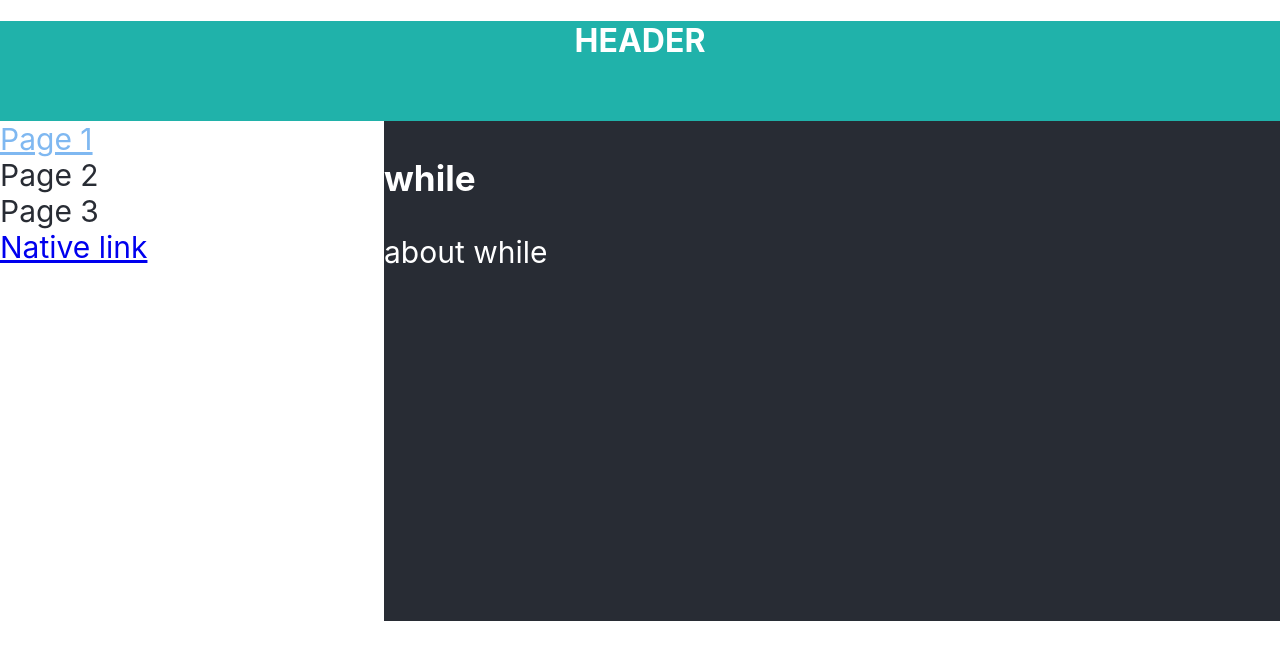
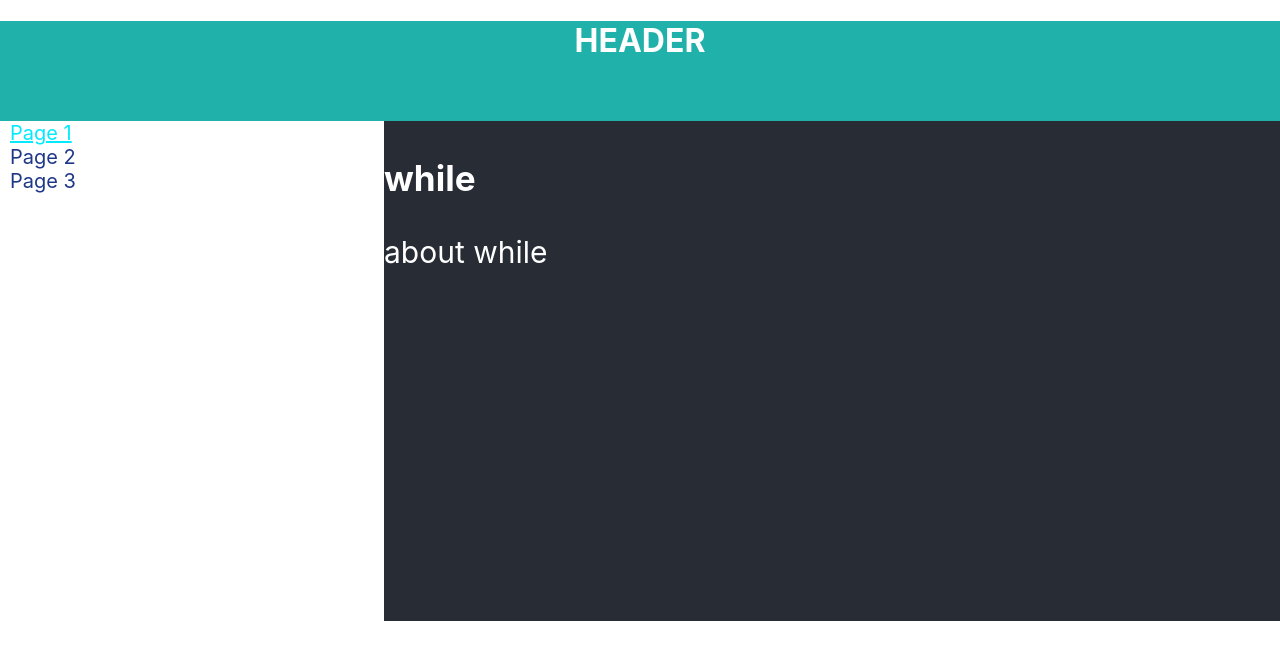
Before and after one commit to vbsm11/about-routings, a React (Create React App) app: page /page/0 in a window 1280 px wide. Shown: the top 660 px of the page. Built offline with nearby package versions, Linux system fonts and the light colour scheme.

Commit message:
with styled component NavWrapper!!!!

```diff
--- a/package.json
+++ b/package.json
@@ -14,11 +14,13 @@
     "@types/node": "^16.18.1",
     "@types/react": "^18.0.23",
     "@types/react-dom": "^18.0.7",
+    "@types/styled-components": "^5.1.26",
     "@types/uuid": "^9.0.1",
     "react": "^18.2.0",
     "react-dom": "^18.2.0",
     "react-router-dom": "^6.11.2",
     "react-scripts": "5.0.1",
+    "styled-components": "^6.0.0-rc.1",
     "typescript": "^4.8.4",
     "uuid": "^9.0.0",
     "web-vitals": "^2.1.4"
--- a/src/components/Site.tsx
+++ b/src/components/Site.tsx
@@ -3,6 +3,7 @@ import styles from './Site.module.css'
 import {Navigate, NavLink, Route, Routes} from 'react-router-dom';
 import {Page} from './pages/Page';
 import {dataState} from '../data/dataState';
+import {styled} from 'styled-components';
 
 
 export const Site = () => {
@@ -11,29 +12,33 @@ export const Site = () => {
             <div className={styles.header}><h1>HEADER</h1></div>
             <div className={styles.body}>
                 <div className={styles.nav}>
-                    <div>
-                        <NavLink to="/page/0" className={({isActive}) => isActive ? styles.active : styles.navLink}>
-                            Page 1
-                        </NavLink>
-                    </div>
-                    <div>
-                        <NavLink to="/page/1" className={({isActive}) => isActive ? styles.active : styles.navLink}>
-                            Page 2
-                        </NavLink>
-                    </div>
-                    <div>
-                        <NavLink to="/page/2" className={({isActive}) => isActive ? styles.active : styles.navLink}>
-                            Page 3
-                        </NavLink>
-                        <div>
-                            <a href="/page/0">Native link</a>
-                        </div>
-                    </div>
+                    <NavWrapper><NavLink to="/page/0">Page 1</NavLink></NavWrapper>
+                    <NavWrapper><NavLink to="/page/1">Page 2</NavLink></NavWrapper>
+                    <NavWrapper><NavLink to="/page/2">Page 3</NavLink></NavWrapper>
+
+                    {/*<div>*/}
+                    {/*    <NavLink to="/page/0" className={({isActive}) => isActive ? styles.active : styles.navLink}>*/}
+                    {/*        Page 1*/}
+                    {/*    </NavLink>*/}
+                    {/*</div>*/}
+                    {/*<div>*/}
+                    {/*    <NavLink to="/page/1" className={({isActive}) => isActive ? styles.active : styles.navLink}>*/}
+                    {/*        Page 2*/}
+                    {/*    </NavLink>*/}
+                    {/*</div>*/}
+                    {/*<div>*/}
+                    {/*    <NavLink to="/page/2" className={({isActive}) => isActive ? styles.active : styles.navLink}>*/}
+                    {/*        Page 3*/}
+                    {/*    </NavLink>*/}
+                    {/*    <div>*/}
+                    {/*        <a href="/page/0">Native link</a>*/}
+                    {/*    </div>*/}
+                    {/*</div>*/}
                 </div>
 
                 <div className={styles.content}>
                     <Routes>
-                        <Route path="/" element={<Navigate to="/page1"/>}/>
+                        <Route path="/" element={<Navigate to="/page/0"/>}/>
 
                         <Route path="/page/:id" element={<Page pages={dataState.pages}/>}/>
 
@@ -43,3 +48,21 @@ export const Site = () => {
         </div>
     )
 }
+
+const NavWrapper = styled.div`
+  margin-left: 10px;
+  font-size: 20px;
+
+  & > a {
+    text-decoration: none;
+    color: #1e3786;
+  }
+
+  & > a.active {
+    text-decoration: underline;
+    color: #03eaff;
+  }
+
+  & > a:hover {
+    color: steelblue;
+  }`
```
Also changed, not shown: 1 other file (tests, documents, lock files or other folders).
